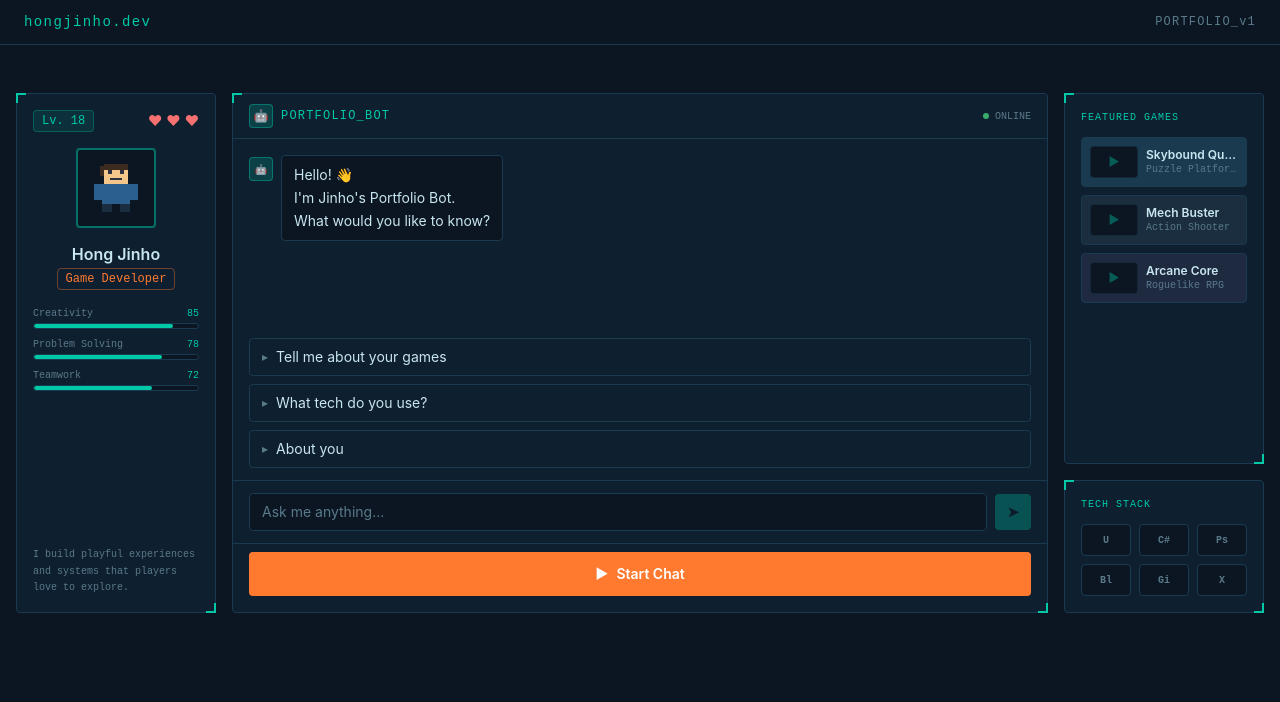
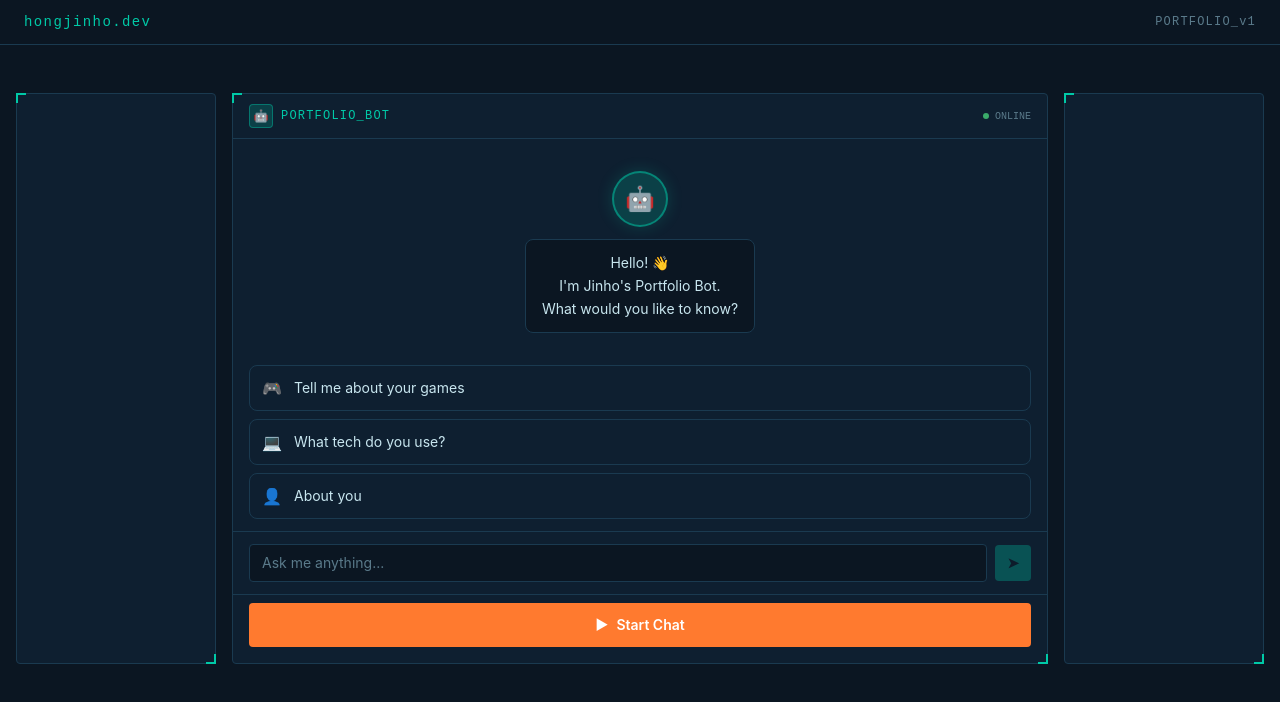
Before and after one commit to mynameisjinhohong/Game-Portfolio, a Next.js app in the folder workspace/: page / in a window 1280 px wide. Shown: the top 702 px of the page. Built offline with nearby package versions, Linux system fonts and the light colour scheme.

Commit message:
GP-38: 챗봇 기본 레이아웃과 패널 구조 구성

```diff
--- a/workspace/components/chatbot/ChatbotMessagePanel.tsx
+++ b/workspace/components/chatbot/ChatbotMessagePanel.tsx
@@ -9,16 +9,16 @@ interface ChatbotMessagePanelProps {
 export function ChatbotMessagePanel({ messages }: ChatbotMessagePanelProps) {
   return (
     <div
-      className="flex-1 overflow-y-auto min-h-0 px-4 py-4 space-y-3"
+      className="flex-1 overflow-y-auto min-h-0 px-4 py-4 flex flex-col gap-3"
       aria-label="대화 내용"
       aria-live="polite"
     >
-      {/* 봇 인사 메시지 (항상 표시) */}
-      <div className="flex gap-2 items-start">
-        <div className="w-6 h-6 bg-hud-teal/20 border border-hud-teal/40 rounded flex-shrink-0 flex items-center justify-center mt-0.5">
-          <span className="text-hud-teal text-[10px]">🤖</span>
+      {/* 봇 아바타 + 인사 (항상 표시, 중앙 정렬) */}
+      <div className="flex flex-col items-center gap-3 py-4">
+        <div className="w-14 h-14 bg-hud-teal/20 border-2 border-hud-teal/50 rounded-full flex items-center justify-center shadow-[0_0_16px_rgba(0,201,167,0.2)]">
+          <span className="text-2xl">🤖</span>
         </div>
-        <div className="bg-hud-bg border border-hud-border rounded px-3 py-2 max-w-xs">
+        <div className="bg-hud-bg border border-hud-border rounded-lg px-4 py-3 max-w-[280px] text-center">
           <p className="text-sm text-hud-text leading-relaxed">
             Hello! 👋<br />
             I&apos;m Jinho&apos;s Portfolio Bot.<br />
@@ -27,20 +27,20 @@ export function ChatbotMessagePanel({ messages }: ChatbotMessagePanelProps) {
         </div>
       </div>
 
-      {/* 사용자 메시지 렌더링 */}
+      {/* 사용자 & 봇 메시지 렌더링 */}
       {messages.map((msg) => (
         <div
           key={msg.id}
           className={`flex gap-2 items-start ${msg.role === "user" ? "flex-row-reverse" : ""}`}
         >
-          <div className={`w-6 h-6 rounded flex-shrink-0 flex items-center justify-center mt-0.5 border text-[10px] ${
+          <div className={`w-7 h-7 rounded-full flex-shrink-0 flex items-center justify-center border text-xs ${
             msg.role === "user"
               ? "bg-hud-orange/20 border-hud-orange/40 text-hud-orange"
               : "bg-hud-teal/20 border-hud-teal/40 text-hud-teal"
           }`}>
             {msg.role === "user" ? "U" : "🤖"}
           </div>
-          <div className={`rounded px-3 py-2 max-w-xs border ${
+          <div className={`rounded-lg px-3 py-2 max-w-[240px] border ${
             msg.role === "user"
               ? "bg-hud-orange/10 border-hud-orange/30"
               : "bg-hud-bg border-hud-border"
@@ -49,7 +49,6 @@ export function ChatbotMessagePanel({ messages }: ChatbotMessagePanelProps) {
           </div>
         </div>
       ))}
-      {/* 후속 작업: 스트리밍 응답 및 로딩 인디케이터 연결 위치 */}
     </div>
   );
 }
--- a/workspace/components/chatbot/ChatbotPanel.tsx
+++ b/workspace/components/chatbot/ChatbotPanel.tsx
@@ -7,9 +7,9 @@ import { ChatbotSampleQuestions } from "./ChatbotSampleQuestions";
 import { ChatbotInputArea } from "./ChatbotInputArea";
 
 const SAMPLE_QUESTIONS: SampleQuestion[] = [
-  { id: "q1", text: "Tell me about your games" },
-  { id: "q2", text: "What tech do you use?" },
-  { id: "q3", text: "About you" },
+  { id: "q1", text: "Tell me about your games", icon: "🎮" },
+  { id: "q2", text: "What tech do you use?", icon: "💻" },
+  { id: "q3", text: "About you", icon: "👤" },
 ];
 
 export function ChatbotPanel() {
--- a/workspace/components/chatbot/ChatbotSampleQuestions.tsx
+++ b/workspace/components/chatbot/ChatbotSampleQuestions.tsx
@@ -13,15 +13,19 @@ export function ChatbotSampleQuestions({
 }: ChatbotSampleQuestionsProps) {
   return (
     <div className="px-4 pb-3 flex flex-col gap-2">
-      {/* 후속 작업: 견본 질문 버튼 목록 렌더링 위치 */}
       {questions.map((q) => (
         <button
           key={q.id}
           onClick={() => onSelect(q.text)}
-          className="flex items-center gap-2 w-full text-left px-3 py-2 rounded border border-hud-border
+          className="flex items-center gap-3 w-full text-left px-3 py-2.5 rounded-lg border border-hud-border
                      text-sm text-hud-text hover:border-hud-teal/50 hover:bg-hud-teal/5 transition-colors"
         >
-          <span className="text-hud-text-dim text-xs">▸</span>
+          {q.icon && (
+            <span className="text-base flex-shrink-0">{q.icon}</span>
+          )}
+          {!q.icon && (
+            <span className="text-hud-teal text-xs flex-shrink-0">▸</span>
+          )}
           {q.text}
         </button>
       ))}
--- a/workspace/components/chatbot/ChatbotSection.tsx
+++ b/workspace/components/chatbot/ChatbotSection.tsx
@@ -1,6 +1,4 @@
-import { CharacterPanel } from "./CharacterPanel";
 import { ChatbotPanel } from "./ChatbotPanel";
-import { FeaturedGamesPanel } from "./FeaturedGamesPanel";
 
 export function ChatbotSection() {
   return (
@@ -9,25 +7,16 @@ export function ChatbotSection() {
       aria-label="AI 챗봇 섹션"
       className="w-full max-w-7xl mx-auto px-4 py-8 md:py-12"
     >
-      {/* 3컬럼 그리드: 캐릭터 | 챗봇 | 게임 */}
+      {/* 3컬럼 그리드: 캐릭터(목업) | 챗봇 | 게임(목업) */}
       <div className="grid grid-cols-1 md:grid-cols-[200px_1fr_200px] gap-4 items-stretch min-h-[520px]">
-        {/* 왼쪽: 캐릭터 프로필 패널 */}
-        <div className="hidden md:block">
-          <CharacterPanel />
-        </div>
+        {/* 왼쪽: 목업 플레이스홀더 */}
+        <div className="hidden md:block hud-panel rounded" aria-hidden="true" />
 
         {/* 중앙: 챗봇 패널 */}
         <ChatbotPanel />
 
-        {/* 오른쪽: 추천 게임 + 기술 스택 패널 */}
-        <div className="hidden md:block">
-          <FeaturedGamesPanel />
-        </div>
-      </div>
-
-      {/* 모바일: 캐릭터 패널 아래 배치 */}
-      <div className="md:hidden mt-4">
-        <CharacterPanel />
+        {/* 오른쪽: 목업 플레이스홀더 */}
+        <div className="hidden md:block hud-panel rounded" aria-hidden="true" />
       </div>
     </section>
   );
--- a/workspace/types/chatbot.ts
+++ b/workspace/types/chatbot.ts
@@ -8,4 +8,5 @@ export interface ChatMessage {
 export interface SampleQuestion {
   id: string;
   text: string;
+  icon?: string;
 }
```
